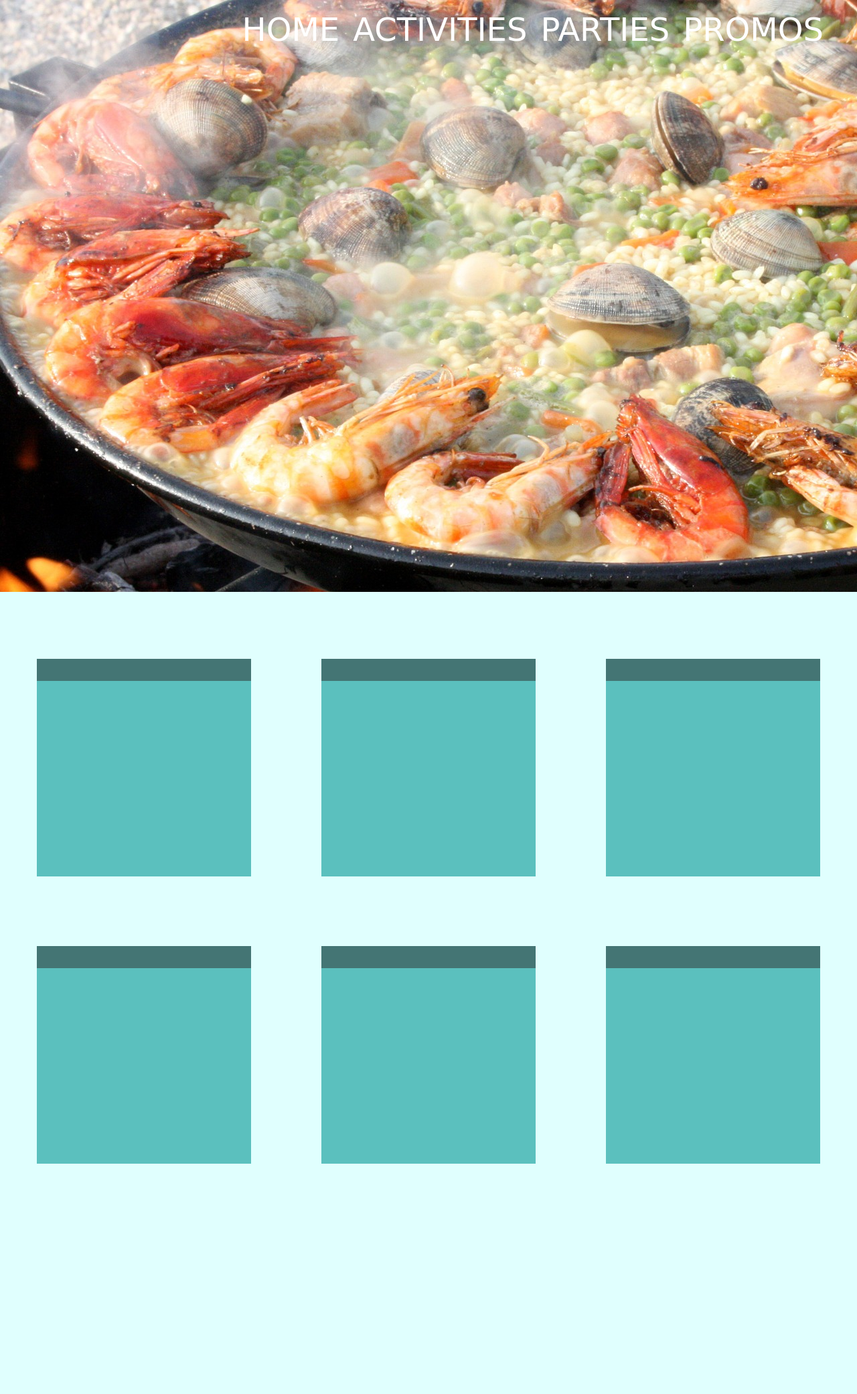
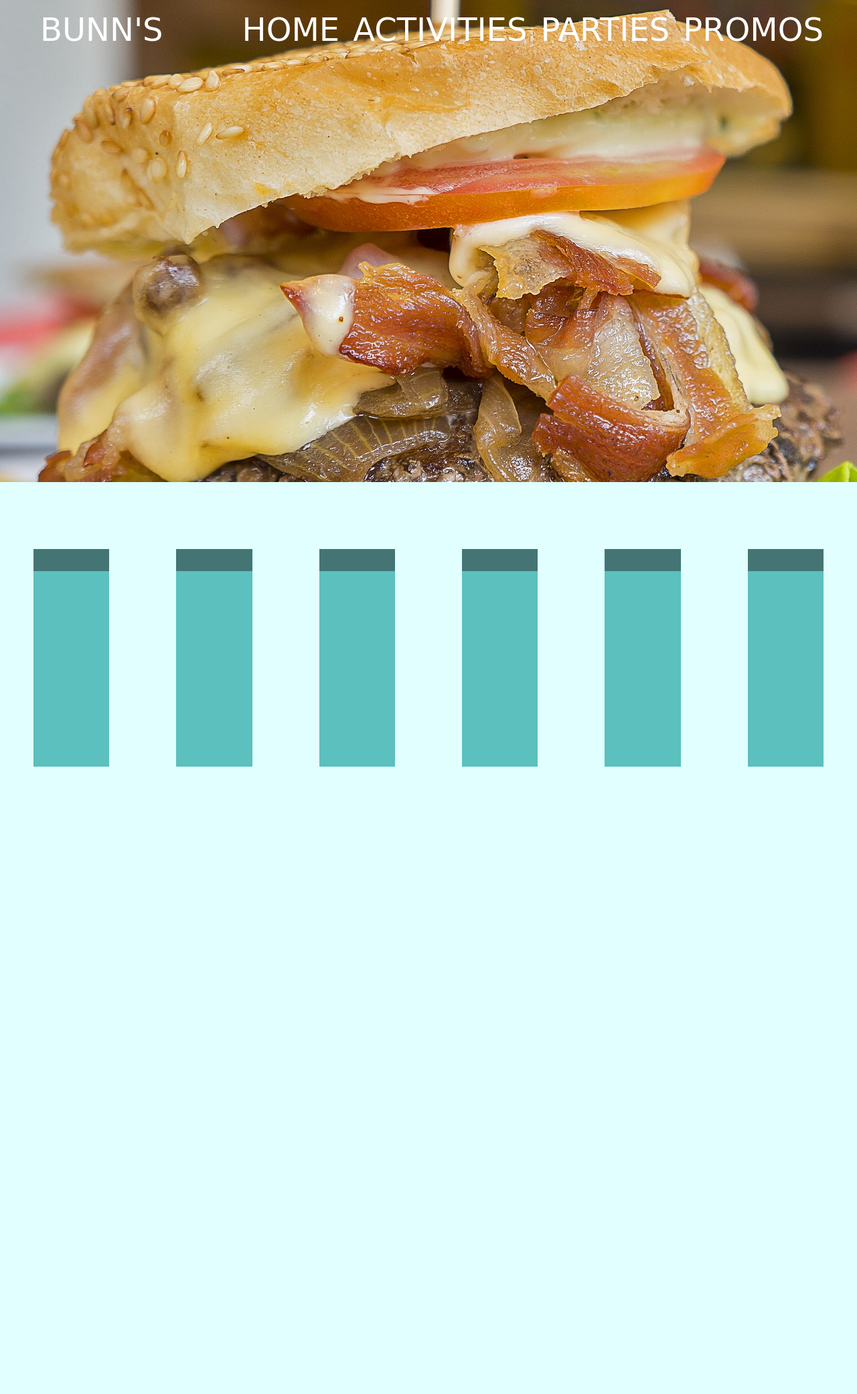
Before and after one commit to sntgC/Bunn-s, a PHP site: page /menu.html in a window 1280 px wide. Shown: the top 2082 px of the page at 67% size. After the commit the page ends 1145 px from the top, so only its background shows below. Run offline with PHP 8.4, Linux system fonts and the light colour scheme; some web fonts are replaced.

Commit message:
Revamped menu and added location iframe on homepage

```diff
--- a/css/style.css
+++ b/css/style.css
@@ -17,6 +17,19 @@
 	 text-decoration:none;
  }
 
+ .about{
+	 /*background-color:#d44343;*/
+	 background-color:#dfdfdf;
+	 display:inline-block;
+	 width:48%;
+	 padding-bottom:75px;
+	 padding-top:65px;
+	 padding-left:10px;
+	 padding-right:10px;
+	 float:left;
+	 flex:1;
+ }
+
 body {
 	font-family: 'Averia Sans Libre', cursive;
 	margin:0px;
@@ -29,6 +42,9 @@ body {
 	margin:0px;
 	overflow-x:hidden;
 	padding:0px;
+	z-index:-2;
+	height:100vh;
+	overflow-y:hidden;
 }
 
 .colorBlue:hover{
@@ -50,6 +66,7 @@ body {
 #footer{
 	background-color:black;
 	height:10vh;
+	color:gray;
 }
 
 #header{
@@ -63,6 +80,7 @@ body {
 	height:100px;
 	padding-right:50px;
 	position:fixed;
+	z-index:2;
 }
 
 #header li{
@@ -92,16 +110,35 @@ body {
 .mainContent{
 	background:#e0fffe;
 	text-align:center;
-	padding-bottom:100px;
+	z-index:1;
+	display:flex;
+	width:100%;
+	height:auto;
+	overflow:hidden;
+}
+
+.map{
+	display:inline-block;
+	width:50%;
+	/*background-color:#4bb1df;*/
+	background-color:#efefef;
+	padding-bottom:10px;
+	padding-left:10px;
+	flex:1;
+}
+
+#mapFrame{
+	height:80%;
+	width:60%;
 }
 
 #menuMainContent{
 	position:relative;
-	top:-50vh;
+	top:-10vh;
 }
 
 .navTitle{
-	cursor: default;
+
 	color:white;
 	text-decoration:none;
 	list-style-type:none;
@@ -124,4 +161,5 @@ body {
    -webkit-user-select: none;
    -ms-user-select: none;
    user-select: none;
+   cursor: default;
 }
--- a/menu.html
+++ b/menu.html
@@ -16,7 +16,7 @@
 
 <body>
 	<div id="background">
-	<img src="assets/paella.jpg">
+	<img src="assets/burger.jpg">
 	</div>
 	<div id="header">
 		<ul>
@@ -24,6 +24,7 @@
 			<li class="navTitle noSelect">PARTIES</li>
 			<li class="navTitle noSelect">ACTIVITIES</li>
 			<li class="navTitle noSelect"><a href="index.html">HOME</a></li>
+			<li class="logo navTitle noSelect" style="float:left">BUNN'S</li>
 		</ul>
 	</div>
 	<div class="mainContent" id="menuMainContent">
```
Also changed, not shown: index.html (+12 -22 lines), assets/burger.jpg (added).
